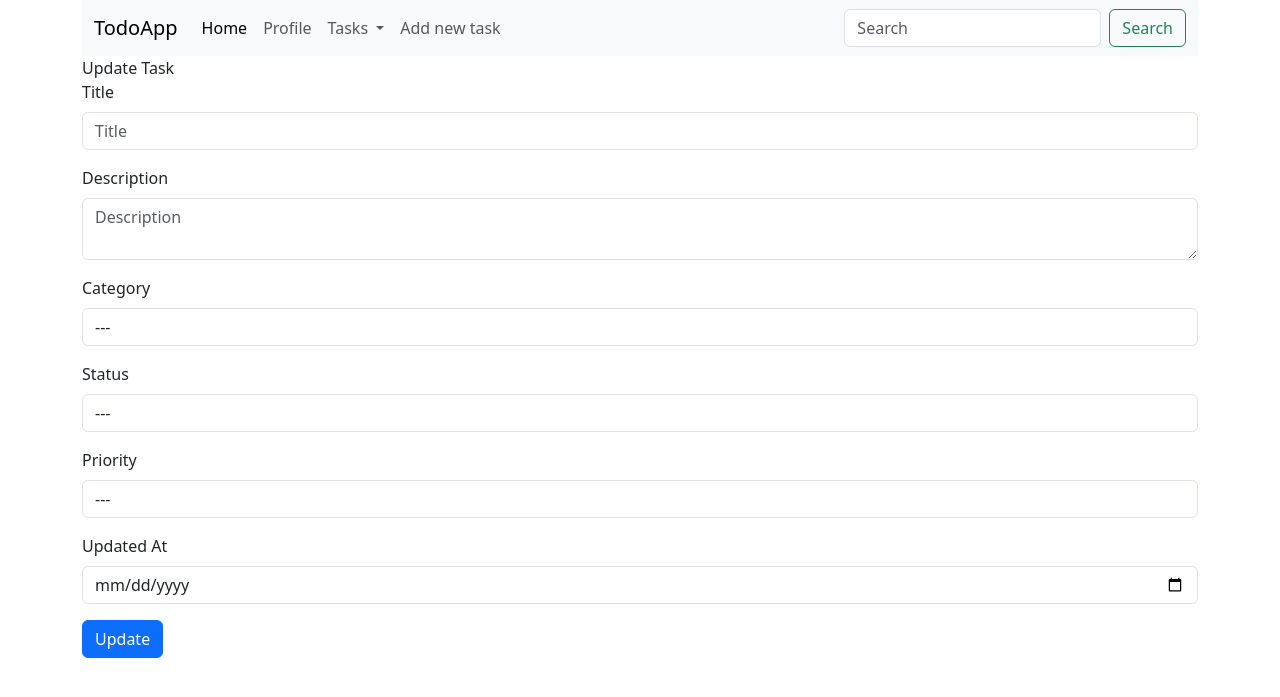
After one commit to AntonMatarenka/Motorenko_ToDO, a Django app: template templates/todo/update_task.html in a window 1280 px wide. The commit adds this page. Shown: the top 697 px of the page. Run offline with Django 5.2, Linux system fonts and the light colour scheme; the template is opened without the code that fills it, so the values that code supplies are empty.

Commit message:
Added deleting and updating tasks, added viewing information on the task.

```diff
--- a/apps/todo/urls.py
+++ b/apps/todo/urls.py
@@ -1,12 +1,18 @@
 from django.urls import path
 from apps.todo.views import (
     get_all_tasks,
-    create_new_task
+    create_new_task,
+    update_task,
+    get_task_info_by_task_id,
+    delete_task
 )
 
 app_name = "tasks"
 
 urlpatterns = [
     path("", get_all_tasks, name='all-tasks'),
-    path("create/", create_new_task, name='create-task')
+    path("create/", create_new_task, name='create-task'),
+    path("<int:task_id>/", get_task_info_by_task_id, name='task-info'),
+    path("<int:task_id>/update/", update_task, name='update-task'),
+    path("<int:task_id>.delete/", delete_task, name='delete-task'),
 ]
--- a/templates/main.html
+++ b/templates/main.html
@@ -6,6 +6,7 @@
     <link rel="stylesheet" href="{% static 'todo/css/styles.css' %}">
     <link rel="stylesheet" href="{% static 'todo/css/tasks.css' %}">
     <link rel="stylesheet" href="{% static 'todo/css/task_form.css' %}">
+    <link rel="stylesheet" href="{% static 'todo/css/task_info.css' %}">
     <link href="https://cdn.jsdelivr.net/npm/bootstrap@5.3.3/dist/css/bootstrap.min.css" rel="stylesheet" integrity="sha384-QWTKZyjpPEjISv5WaRU9OFeRpok6YctnYmDr5pNlyT2bRjXh0JMhjY6hW+ALEwIH" crossorigin="anonymous">
     <script src="https://cdn.jsdelivr.net/npm/bootstrap@5.3.3/dist/js/bootstrap.bundle.min.js" integrity="sha384-YvpcrYf0tY3lHB60NNkmXc5s9fDVZLESaAA55NDzOxhy9GkcIdslK1eN7N6jIeHz" crossorigin="anonymous"></script>
     <title>{% block title %} {% endblock %}</title>
@@ -14,14 +15,14 @@
     <div class="container">
         <nav class="navbar navbar-expand-lg bg-body-tertiary">
   <div class="container-fluid">
-    <a class="navbar-brand" href="#">TodoApp</a>
+    <a class="navbar-brand" href="{% url 'router:home' %}">TodoApp</a>
     <button class="navbar-toggler" type="button" data-bs-toggle="collapse" data-bs-target="#navbarSupportedContent" aria-controls="navbarSupportedContent" aria-expanded="false" aria-label="Toggle navigation">
       <span class="navbar-toggler-icon"></span>
     </button>
     <div class="collapse navbar-collapse" id="navbarSupportedContent">
       <ul class="navbar-nav me-auto mb-2 mb-lg-0">
         <li class="nav-item">
-          <a class="nav-link active" aria-current="page" href="#">Home</a>
+          <a class="nav-link active" aria-current="page" href="{% url 'router:home' %}">Home</a>
         </li>
         <li class="nav-item">
           <a class="nav-link" href="#">Profile</a>
@@ -31,14 +32,14 @@
             Tasks
           </a>
           <ul class="dropdown-menu">
-            <li><a class="dropdown-item" href="#">All</a></li>
+            <li><a class="dropdown-item" href="{% url 'router:tasks:all-tasks' %}">All</a></li>
             <li><a class="dropdown-item" href="#">SubTasks</a></li>
             <li><hr class="dropdown-divider"></li>
             <li><a class="dropdown-item" href="#">Manage</a></li>
           </ul>
         </li>
         <li class="nav-item">
-          <a class="nav-link" href="#" tabindex="-1">Add new task</a>
+          <a class="nav-link" href="{% url 'router:tasks:create-task' %}" tabindex="-1">Add new task</a>
         </li>
       </ul>
       <form class="d-flex" role="search">
--- a/templates/todo/all_tasks.html
+++ b/templates/todo/all_tasks.html
@@ -7,6 +7,7 @@
 {% block content %}
     <div class="tasks">
         {% for task in tasks %}
+            <a href="{% url 'router:tasks:task-info' task.id %}" class="task-link">
                 <div class="task">
                 <h2>title: {{ task.title }}</h2>
                 <h4>category: {{ task.category }}</h4>
@@ -16,6 +17,7 @@
                 <h4>created_by: {{ task.created_by }}</h4>
                 <h4>deadline: {{ task.deadline }}</h4>
                 </div>
+            </a>
         {% endfor %}
     </div>
 {% endblock %}
--- /dev/null
+++ b/templates/todo/update_task.html
@@ -0,0 +1,64 @@
+{% extends 'main.html' %}
+
+{% block title %}
+    Update task
+{% endblock %}
+
+{% block content %}
+	<div class="new-task-title">
+        Update Task
+    </div>
+    <div class="new-task-container">
+        <form method="post">
+            {% csrf_token %}
+
+            <div class="mb-3">
+                <label for="title" class="form-label">Title</label>
+                <input type="text" class="form-control" id="title" name="title" maxlength="25" placeholder="Title">
+            </div>
+
+            <div class="mb-3">
+                <label for="description" class="form-label">Description</label>
+                <textarea class="form-control" id="description" name="description" maxlength="1500"
+                          placeholder="Description"></textarea>
+            </div>
+
+            <div class="mb-3">
+                <label for="category" class="form-label">Category</label>
+                <select class="form-control" id="category" name="category">
+                    <option value="" selected="">---</option> <!-- For optional category -->
+                    {% for category in categories %}
+                        <option value="{{ category.id }}">{{ category.name }}</option>
+                    {% endfor %}
+                </select>
+            </div>
+
+            <div class="mb-3">
+                <label for="status" class="form-label">Status</label>
+                <select class="form-control" id="status" name="status">
+                    <option value="" selected="">---</option>
+                    {% for status in statuses %}
+                        <option value="{{ status.id }}">{{ status.name }}</option>
+                    {% endfor %}
+                </select>
+            </div>
+
+            <div class="mb-3">
+                <label for="priority" class="form-label">Priority</label>
+                <select class="form-control" id="priority" name="priority">
+                    <option value="" selected="">---</option>
+                    {% for priority in priorities %}
+                        <option value="{{ priority.id }}">{{ priority.name }}</option>
+                    {% endfor %}
+                </select>
+            </div>
+
+            <div class="mb-3">
+                <label for="updated_at" class="form-label">Updated At</label>
+                <input type="date" class="form-control" id="updated_at" name="updated_at">
+            </div>
+
+            <button type="submit" class="btn btn-primary">Update</button>
+        </form>
+    </div>
+{% endblock %}
```
Also changed, not shown: apps/todo/forms.py (+7 -0 lines), apps/todo/views.py (+60 -2 lines), templates/todo/task_info.html (added, +23 -0 lines). Lines whose indentation alone changed are shown as unchanged.
